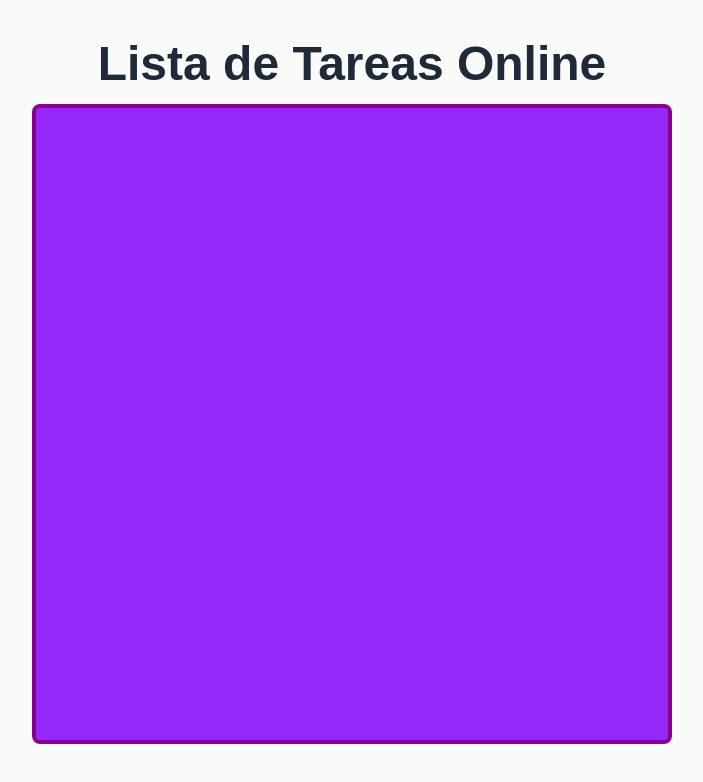
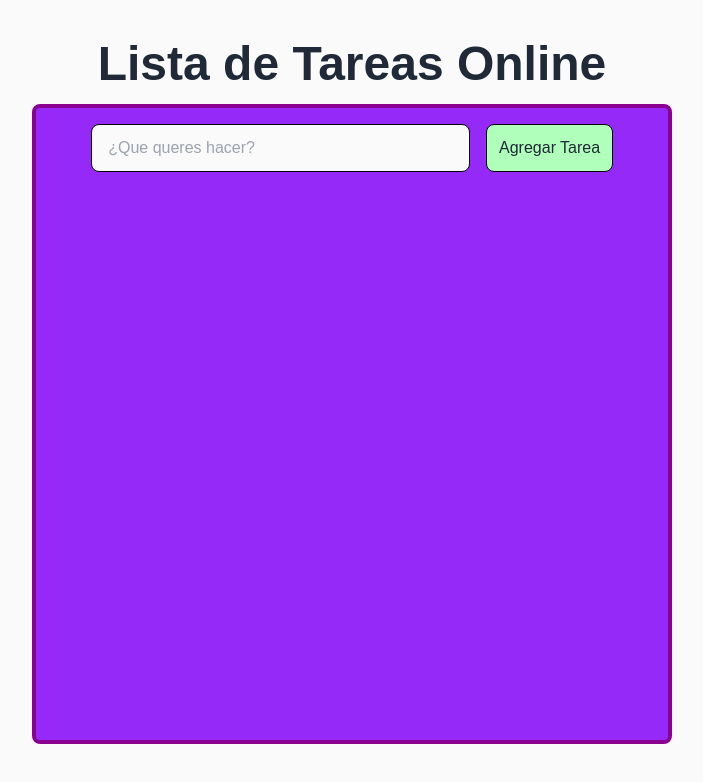
Before and after one commit to valentinggggg/app-arg-programa, a React (Vite) app in the folder app-tareas/: page / in a window 1280 px wide. Shown: the top 782 px of the page, without its empty margins (288-991 px from the left). Built offline with nearby package versions, Linux system fonts and the light colour scheme.

Commit message:
avances
avances

```diff
--- a/app-tareas/package.json
+++ b/app-tareas/package.json
@@ -11,7 +11,8 @@
   },
   "dependencies": {
     "react": "^18.2.0",
-    "react-dom": "^18.2.0"
+    "react-dom": "^18.2.0",
+    "react-icons": "^4.12.0"
   },
   "devDependencies": {
     "@types/react": "^18.2.37",
--- a/app-tareas/src/components/Body.css
+++ b/app-tareas/src/components/Body.css
@@ -19,3 +19,32 @@
     border-width: 0.3em;
     margin: 1em;
 }
+
+.ListaTareas form{
+    background-color: rgb(149, 42, 248);
+    display: flex;
+    justify-content: center;
+    height: 100%;
+    width: 100%;
+    margin: 1em auto;
+
+}
+
+.inputTask{
+   width: 60%;
+   height: 3em;
+   border-radius: 0.5em;
+   border-width: 1px;
+   border-color: black;
+   padding-left: 1em;
+}
+
+.buttonTask {
+    background-color: rgb(176, 255, 187);
+    margin-left: 1em;
+    width: 20%;
+    height: 3em;
+    border-radius: 0.5em;
+    border-width: 1px;
+    border-color: black;
+}
--- a/app-tareas/src/components/Body.jsx
+++ b/app-tareas/src/components/Body.jsx
@@ -1,14 +1,35 @@
 import './Body.css'
+import { useState } from 'react'
 
 export default function Body() {
 
-    return(
-        <div className="Body-container">
-            <h1 className="text-5xl font-bold text-center">Lista de Tareas Online</h1>
-            <div className="ListaTareas">
+    const [nuevaTarea, setNuevaTarea] = useState ()
+
+   const SubmitTask = (e) => {
+        e.preventDefault();
+        localStorage.setItem("Tarea", nuevaTarea)
+        setNuevaTarea('')
+    }
 
 
-            </div>
+
+    return(
+    <div className="Body-container">
+        <h1 className="text-5xl font-bold text-center">Lista de Tareas Online</h1>
+        <div className="ListaTareas">
+            <form onSubmit={SubmitTask}>
+                <input
+                className='inputTask'
+                type='text'
+                placeholder='¿Que queres hacer?'
+                value={nuevaTarea}
+                onChange={(event) => setNuevaTarea(event.target.value)}
+                />
+                <button className='buttonTask'>
+                Agregar Tarea
+                </button>
+            </form>
         </div>
+    </div>
     )
 }
```
Also changed, not shown: 1 other file (tests, documents, lock files or other folders).
